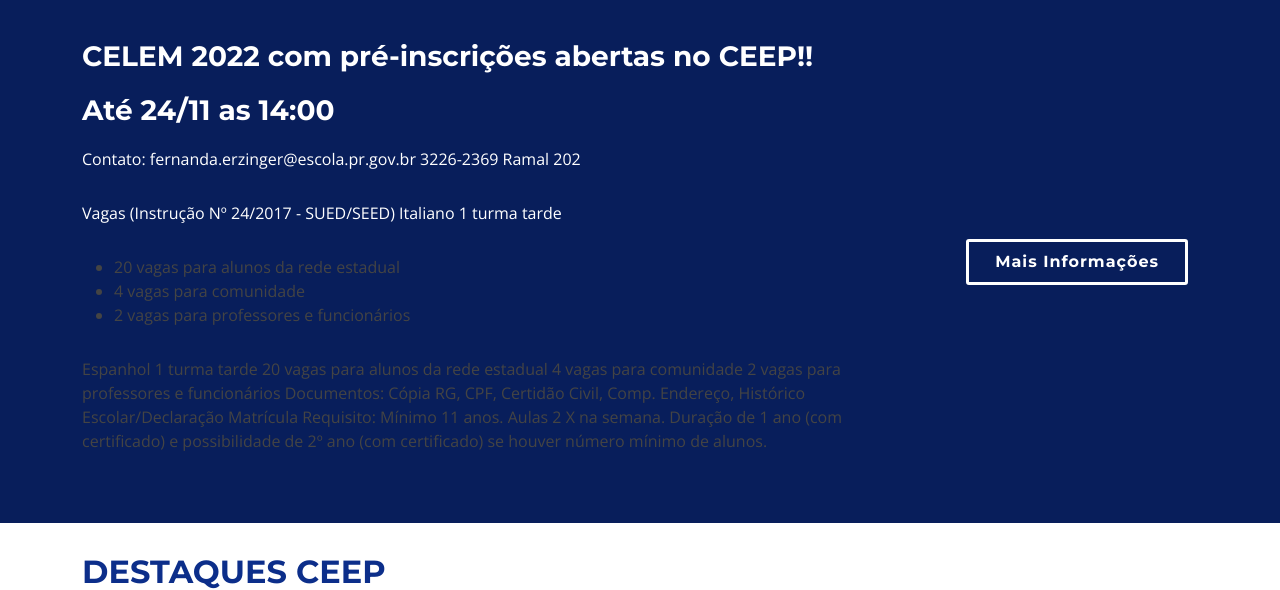
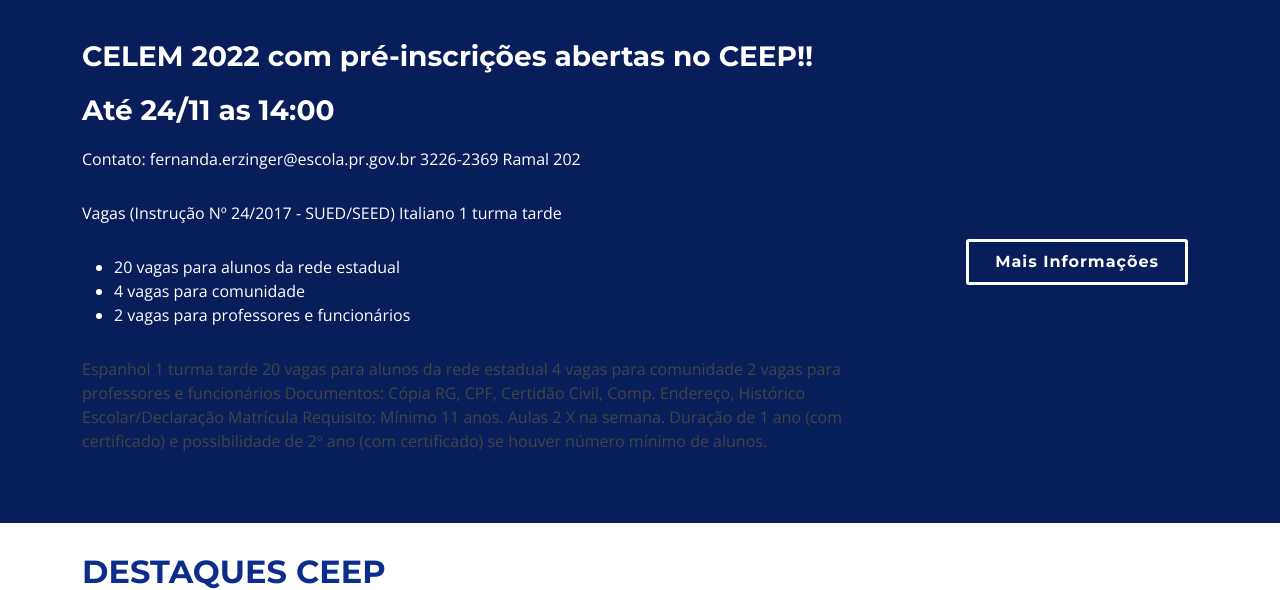
Before and after one commit to fabiogiacomel/ceep, a PHP site: page / in a window 1280 px wide. Shown: the part 600-1190 px from the top of the page. Run offline with PHP 8.4, Linux system fonts and the light colour scheme.

Commit message:
Update index.php

```diff
--- a/index.php
+++ b/index.php
@@ -123,7 +123,7 @@ TURMA DO TURNO NOTURNO JÁ ESTÁ AUTORIZADA PELA SEED.
                 <p class="cta-text">Contato: fernanda.erzinger@escola.pr.gov.br 3226-2369 Ramal 202</p>
                 <p class="cta-text">Vagas (Instrução Nº 24/2017 - SUED/SEED)
                   Italiano 1 turma tarde
-                  <ul>
+                  <ul class="cta-text">
                   <li> 20 vagas para alunos da rede estadual</li>
                   <li> 4 vagas para comunidade</li>
                   <li> 2 vagas para professores e funcionários</li>
```
